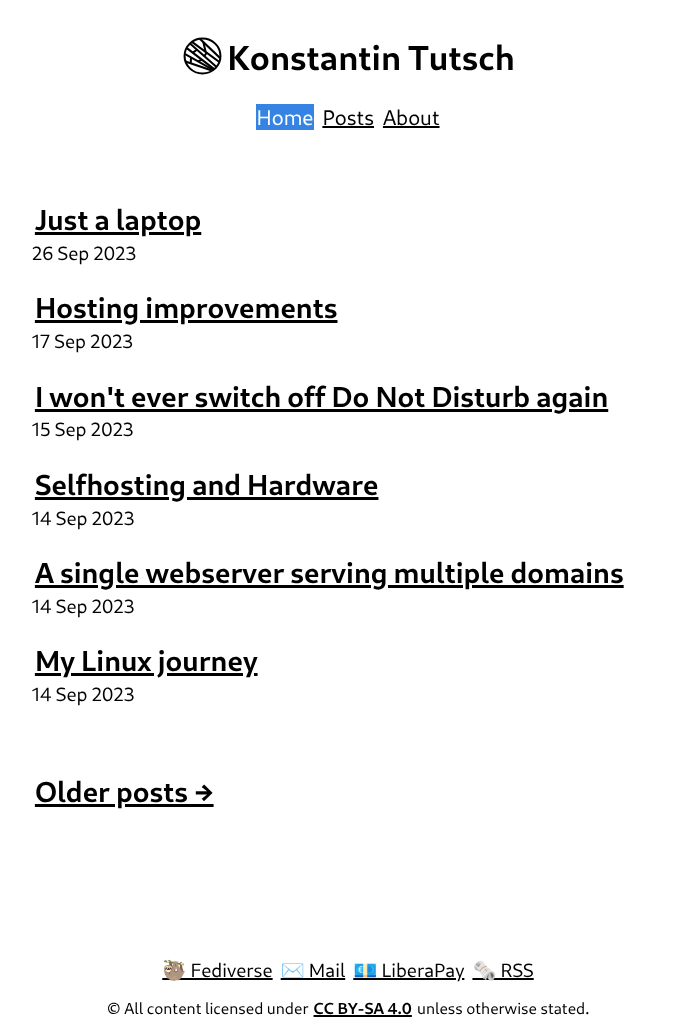
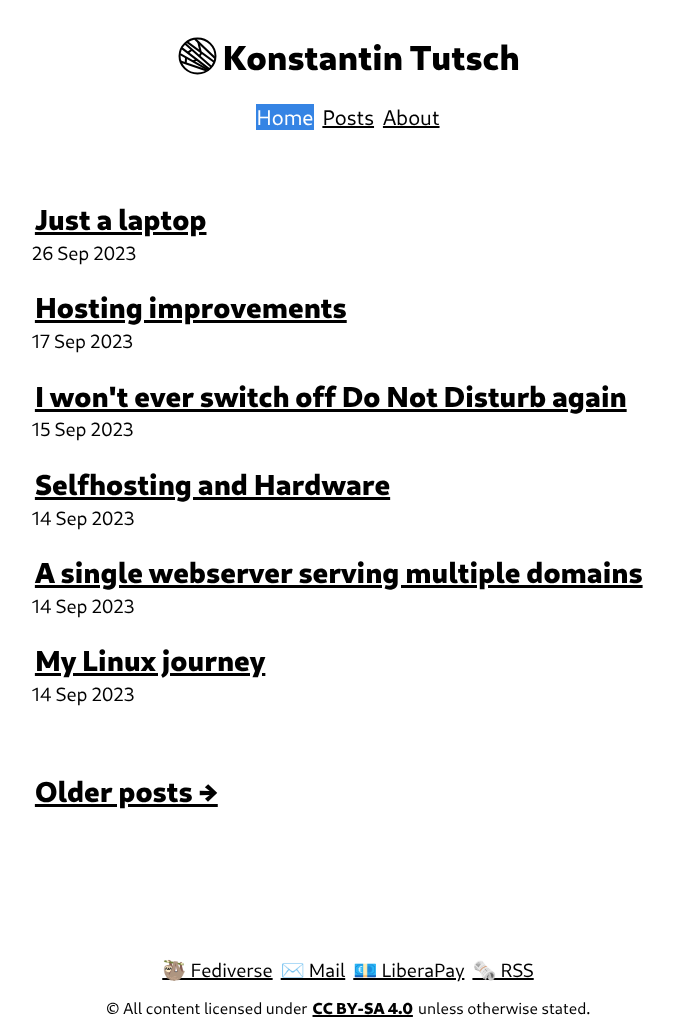
Before and after one commit to konstantintutsch/website, a Jekyll site: the page built from index.html, in a window 1280 px wide. Shown: the whole page, without its empty margins (292-966 px from the left). Built offline with Jekyll 4.4.1, drawn with Linux system fonts in a browser that asks for light colours.

Commit message:
Fix bold fonts on Safari

```diff
--- a/assets/css/style.css
+++ b/assets/css/style.css
@@ -1,9 +1,10 @@
 @font-face
 {
     font-family: "Cantarell";
+    font-weight: 100 900;
+    font-style: normal;
     src: url("/assets/fonts/cantarell-vf.woff2") format("woff2"),
          url("/assets/fonts/cantarell-vf.otf") format("opentype");
-    font-style: normal;
 }
 @font-face
 {
@@ -17,6 +18,11 @@ body
 {
     font-family: "Cantarell", sans-serif;
     font-size: 1.2em;
+}
+h1, h2, h3, b
+{
+    font-family: "Cantarell", sans-serif;
+    font-weight: 800;
 }
 /* sections */
 header
```
